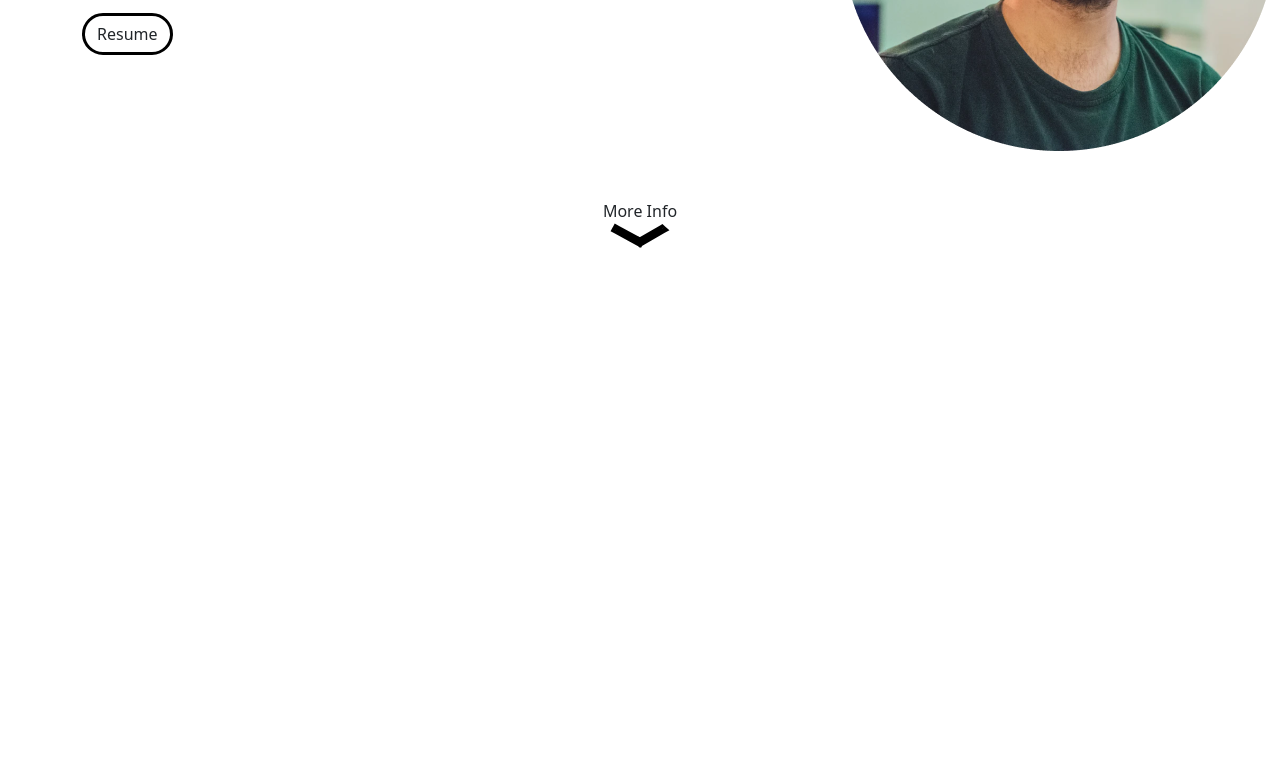
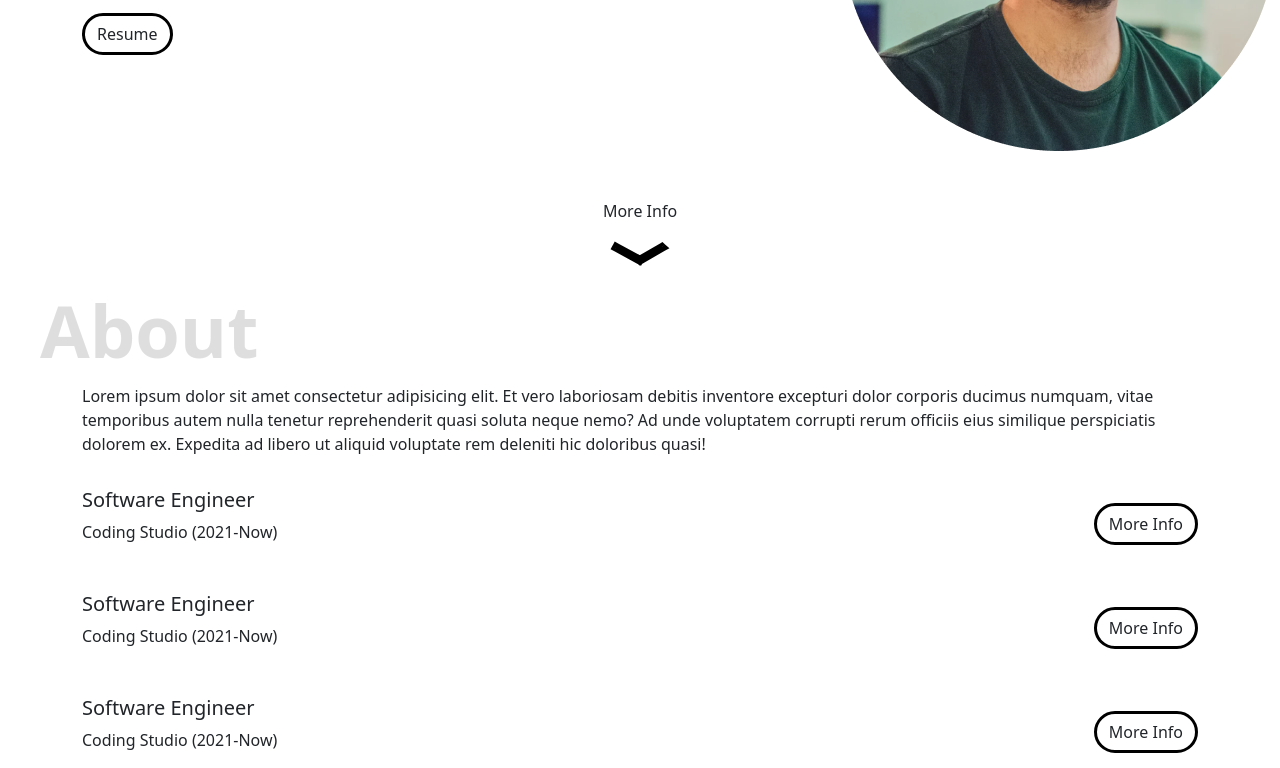
Before and after one commit to SanjayaPutra23/portfolio, a plain HTML site: page index.html in a window 1280 px wide. Shown: the part 473-1241 px from the top of the page. Before the commit the page ends 800 px from the top, so only its background shows below. Drawn offline with nearby package versions, Linux system fonts and the light colour scheme.

Commit message:
add about

```diff
--- a/index.html
+++ b/index.html
@@ -5,15 +5,18 @@
     <meta http-equiv="X-UA-Compatible" content="IE=edge">
     <meta name="viewport" content="width=device-width, initial-scale=1.0">
     <title>Portfolio</title>
-    <link href="https://cdn.jsdelivr.net/npm/bootstrap@5.2.1/dist/css/bootstrap.min.css" rel="stylesheet" integrity="sha384-iYQeCzEYFbKjA/T2uDLTpkwGzCiq6soy8tYaI1GyVh/UjpbCx/TYkiZhlZB6+fzT" crossorigin="anonymous">
+    <link href="https://cdn.jsdelivr.net/npm/bootstrap@5.2.1/dist/css/bootstrap.min.css" rel="stylesheet"
+        integrity="sha384-iYQeCzEYFbKjA/T2uDLTpkwGzCiq6soy8tYaI1GyVh/UjpbCx/TYkiZhlZB6+fzT" crossorigin="anonymous">
     <link rel="stylesheet" href="style.css">
 </head>
+
 <body>
     <nav class="navbar navbar-expand-lg">
         <div class="container">
             <a class="navbar-brand fs-4 fw-bold" href="#">John Doe</a>
-            <button class="navbar-toggler" type="button" data-bs-toggle="collapse" data-bs-target="#navbarNav"aria-controls="navbarNav" aria-expanded="false"aria-label="Toggle navigation">
-            <span class="navbar-toggler-icon"></span>
+            <button class="navbar-toggler" type="button" data-bs-toggle="collapse" data-bs-target="#navbarNav"
+                aria-controls="navbarNav" aria-expanded="false" aria-label="Toggle navigation">
+                <span class="navbar-toggler-icon"></span>
             </button>
             <div class="collapse navbar-collapse" id="navbarNav">
                 <ul class="navbar-nav ms-auto">
@@ -36,7 +39,7 @@
     <section id="home" class="home container">
         <div class="row d-flex align-items-center">
             <div class="col-8">
-                <h3 class="fw-semibold">Hi, I am</h3>
+                <h3 class="fw-semibold">Hi! I am</h3>
                 <h1 class="fw-bold">John Doe</h1>
                 <p>I am Software Engineer based in Indonesia</p>
                 <a class="btn button" href="images/potrait.png" download>Resume</a>
@@ -47,12 +50,61 @@
         </div>
         <div class="arrow w-100 d-flex align-items-center flex-column mt-5">
             <a class="text-decoration-none text-dark" href="#about">More Info</a>
-            <img id="arrow" src="images/arrow.svg" alt="arrow icon">
+            <img id="arrow" class="mt-2" src="images/arrow.svg" alt="arrow icon">
         </div>
     </section>
-    <script src="https://cdn.jsdelivr.net/npm/@popperjs/core@2.11.6/dist/umd/popper.min.js" integrity="sha384-oBqDVmMz9ATKxIep9tiCxS/Z9fNfEXiDAYTujMAeBAsjFuCZSmKbSSUnQlmh/jp3" crossorigin="anonymous"></script>
-    <script src="https://cdn.jsdelivr.net/npm/bootstrap@5.2.1/dist/js/bootstrap.min.js" integrity="sha384-7VPbUDkoPSGFnVtYi0QogXtr74QeVeeIs99Qfg5YCF+TidwNdjvaKZX19NZ/e6oz" crossorigin="anonymous"></script>
-    <script src="https://code.jquery.com/jquery-3.6.1.min.js" integrity="sha256-o88AwQnZB+VDvE9tvIXrMQaPlFFSUTR+nldQm1LuPXQ=" crossorigin="anonymous"></script>
+    <section id="about" class="about container">
+        <p>Lorem ipsum dolor sit amet consectetur adipisicing elit. Et vero laboriosam debitis inventore excepturi dolor
+            corporis ducimus numquam, vitae temporibus autem nulla tenetur reprehenderit quasi soluta neque nemo? Ad
+            unde voluptatem corrupti rerum officiis eius similique perspiciatis dolorem ex. Expedita ad libero ut
+            aliquid voluptate rem deleniti hic doloribus quasi!</p>
+        <div class="about-exp">
+            <div class="about-exp-item">
+                <div class="about-exp-item-header">
+                    <div>
+                        <h5>Software Engineer</h5>
+                        <p>Coding Studio (2021-Now)</p>
+                    </div>
+                    <button class="btn button" onclick="toggleDetail(event)">More Info</button>
+                </div>
+                <p class="about-exp-item-detail">Lorem ipsum dolor sit amet consectetur adipisicing elit. Reprehenderit
+                    quisquam, rerum nisi laborum labore est dolores neque fuga esse commodi nam quia atque aut dolorum!
+                    Culpa reprehenderit quo voluptates laboriosam.</p>
+            </div>
+            <div class="about-exp-item">
+                <div class="about-exp-item-header">
+                    <div>
+                        <h5>Software Engineer</h5>
+                        <p>Coding Studio (2021-Now)</p>
+                    </div>
+                    <button class="btn button" onclick="toggleDetail(event)">More Info</button>
+                </div>
+                <p class="about-exp-item-detail">Lorem ipsum dolor sit amet consectetur adipisicing elit. Reprehenderit
+                    quisquam, rerum nisi laborum labore est dolores neque fuga esse commodi nam quia atque aut dolorum!
+                    Culpa reprehenderit quo voluptates laboriosam.</p>
+            </div>
+            <div class="about-exp-item">
+                <div class="about-exp-item-header">
+                    <div>
+                        <h5>Software Engineer</h5>
+                        <p>Coding Studio (2021-Now)</p>
+                    </div>
+                    <button class="btn button" onclick="toggleDetail(event)">More Info</button>
+                </div>
+                <p class="about-exp-item-detail">Lorem ipsum dolor sit amet consectetur adipisicing elit. Reprehenderit
+                    quisquam, rerum nisi laborum labore est dolores neque fuga esse commodi nam quia atque aut dolorum!
+                    Culpa reprehenderit quo voluptates laboriosam.</p>
+            </div>
+        </div>
+    </section>
+    <script src="https://cdn.jsdelivr.net/npm/@popperjs/core@2.11.6/dist/umd/popper.min.js"
+        integrity="sha384-oBqDVmMz9ATKxIep9tiCxS/Z9fNfEXiDAYTujMAeBAsjFuCZSmKbSSUnQlmh/jp3"
+        crossorigin="anonymous"></script>
+    <script src="https://cdn.jsdelivr.net/npm/bootstrap@5.2.1/dist/js/bootstrap.min.js"
+        integrity="sha384-7VPbUDkoPSGFnVtYi0QogXtr74QeVeeIs99Qfg5YCF+TidwNdjvaKZX19NZ/e6oz"
+        crossorigin="anonymous"></script>
+    <script src="https://code.jquery.com/jquery-3.6.1.min.js"
+        integrity="sha256-o88AwQnZB+VDvE9tvIXrMQaPlFFSUTR+nldQm1LuPXQ=" crossorigin="anonymous"></script>
     <script src="main.js"></script>
 </body>
 </html>
--- a/main.js
+++ b/main.js
@@ -0,0 +1,13 @@
+function toggleDetail(e) {
+    const target = $(e.target);
+
+    if ($(target).hasClass("active")) {
+        $(target).html("More Info").removeClass("active");
+    } else {
+        $(target).html("Less Info").addClass("active");
+    }
+
+    const item = $(target).parents(".about-exp-item");
+    const detail = $(item).children(".about-exp-item-detail");
+    $(detail).slideToggle();
+}
--- a/style.css
+++ b/style.css
@@ -1,5 +1,18 @@
 section {
     padding-top: 128px;
+    position: relative;
+}
+
+section::before {
+    z-index: -1;
+    content: '';
+    font-size: 72px;
+    color: gray;
+    opacity: 0.25;
+    position: absolute;
+    font-weight: 700;
+    top: 20px;
+    left: -30px;
 }
 
 .btn.button {
@@ -7,7 +20,7 @@ section {
     border-radius: 24px;
 }
 
-.btn.button:hover {
+.btn.button:hover, .btn.button.active {
     border: 3px solid black;
     background-color: black;
     color: white;
@@ -26,12 +39,30 @@ section {
     font-size: 48px;
 }
 
-.home .arrow img {
+.home .arrow img{
     width: 60px;
 }
 
 #arrow {
-    animation: 1s upDown infinite;
+    animation: 2s upDown infinite;
+}
+
+.about::before {
+    content: 'About';
+}
+
+.about-exp-item {
+    margin-top: 32px;
+}
+
+.about-exp-item-header {
+    display: flex;
+    align-items: center;
+    justify-content: space-between;
+}
+
+.about-exp-item-detail {
+    display: none;
 }
 
 @keyframes upDown {
```
